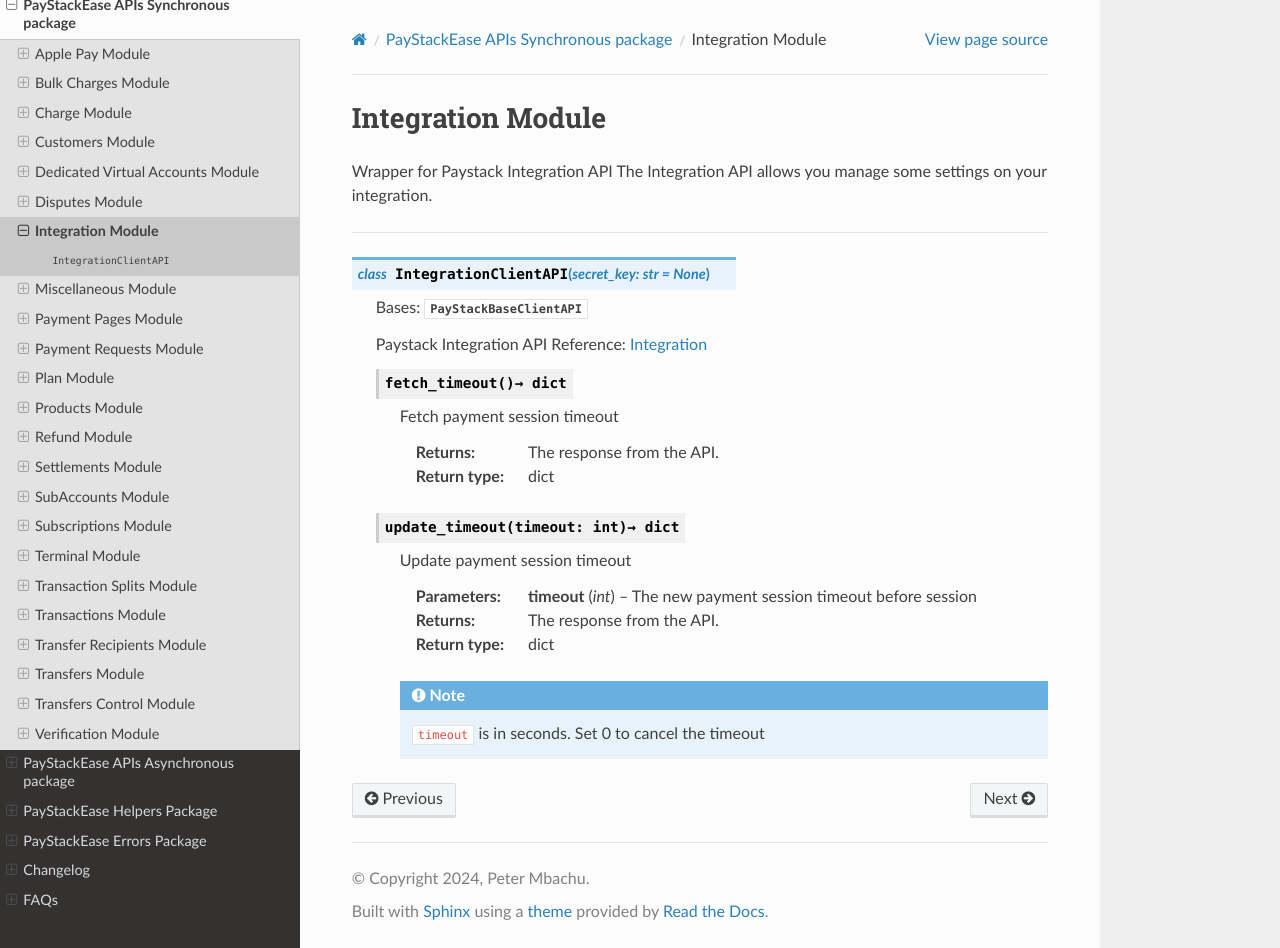
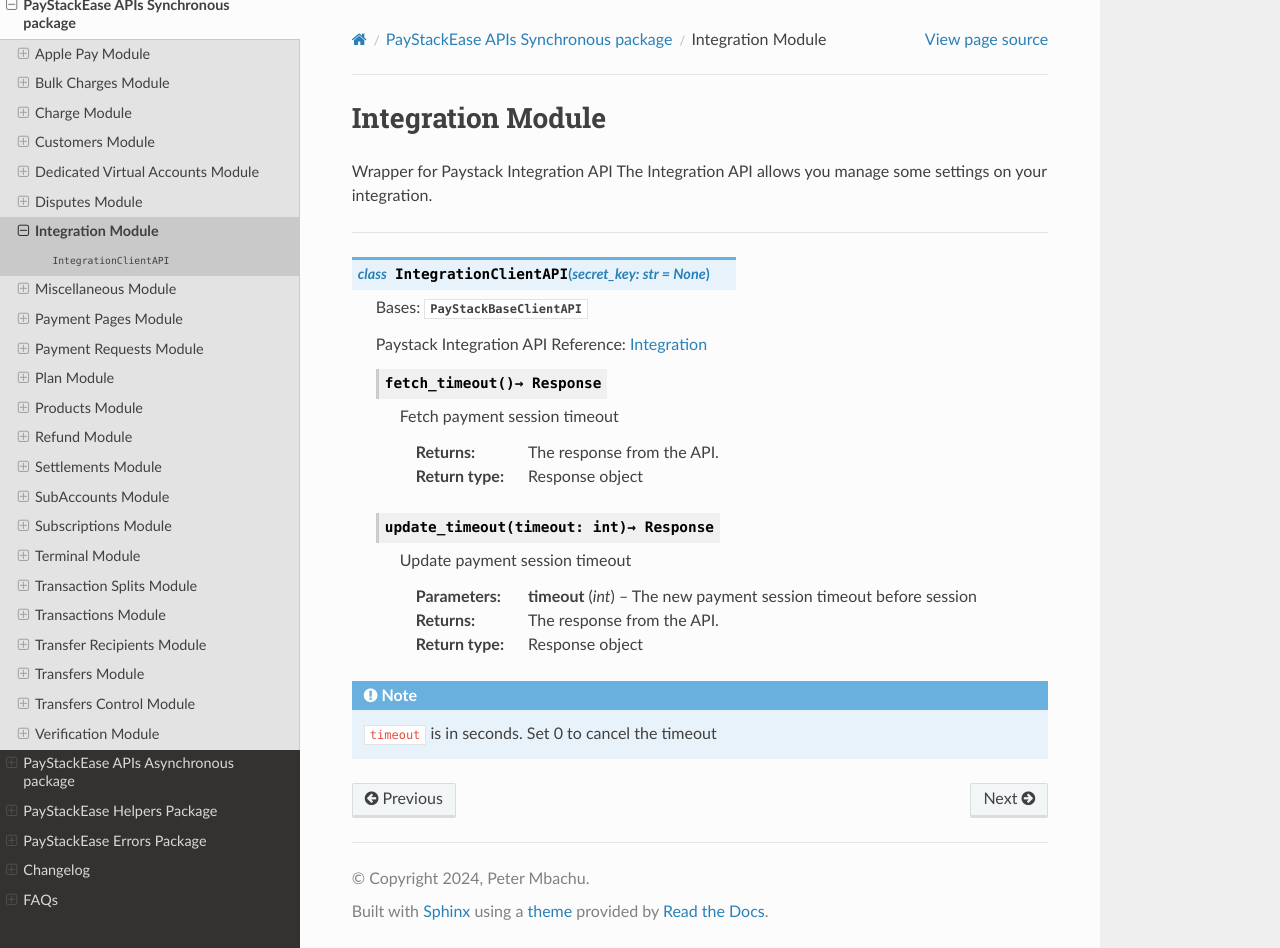
Before and after one commit to cla-bit/PayStackEase, a Sphinx documentation site: the page built from docs/source/integration.rst, in a window 1280 px wide and 948 px high. Built offline with Sphinx 7.4.7 and the Read the Docs theme 2.0.0, drawn with Linux system fonts in a browser that asks for light colours.

Commit message:
updated documentation of integration: async and sync

```diff
--- a/docs/source/integration.rst
+++ b/docs/source/integration.rst
@@ -15,14 +15,14 @@
 
     Paystack Integration API Reference: `Integration`_
 
-    .. py:method:: fetch_timeout()→ dict
+    .. py:method:: fetch_timeout()→ Response
 
         Fetch payment session timeout
 
         :return: The response from the API.
-        :rtype: dict
+        :rtype: Response object
 
-    .. py:method:: update_timeout(timeout: int)→ dict
+    .. py:method:: update_timeout(timeout: int)→ Response
 
         Update payment session timeout
 
@@ -30,11 +30,11 @@
         :type timeout: int
 
         :return: The response from the API.
-        :rtype: dict
+        :rtype: Response object
 
-        .. note::
+.. note::
 
-            ``timeout`` is in seconds. Set 0 to cancel the timeout
+    ``timeout`` is in seconds. Set 0 to cancel the timeout
 
 
 .. _Integration: https://paystack.com/docs/api/integration/
```
Also changed, not shown: docs/source/aintegration.rst (+6 -6 lines).
